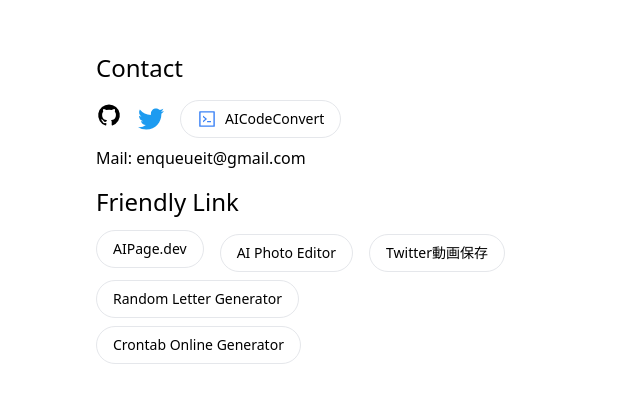
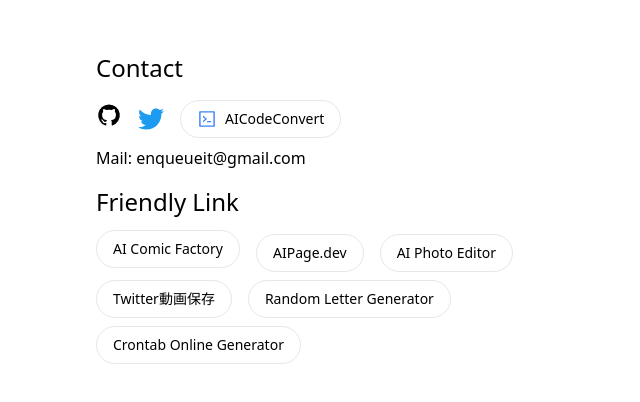
Before and after one commit to rossman22590/AI-Landing-Page-Generator, a Next.js app: page / in a window 1280 px wide. Shown: the part 918-1320 px from the top of the page, without its empty margins (0-640 px from the left). Built offline with nearby package versions, Linux system fonts and the light colour scheme; no server answers.

Commit message:
add AI Comic Factory

```diff
--- a/app/page.tsx
+++ b/app/page.tsx
@@ -373,6 +373,12 @@ export default function Chat() {
 	  		<div id="friendlyLink" className="mt-4">
 	  			<div className="text-2xl">Friendly Link</div>
 	  			<div className="flex justify-start items-center mb-2 space-y-2 mt-2 flex-wrap">
+					<a href="https://aicomicfactory.com/" className="text-black cursor-pointer rounded-full mr-4">
+						<div
+							className="items-center flex text-sm font-medium justify-center py-2 px-4 border rounded-full">
+							<p className="">AI Comic Factory</p>
+						</div>
+					</a>
 					<a href="https://www.aipage.dev" className="text-black cursor-pointer rounded-full mr-4">
 						<div
 							className="items-center flex text-sm font-medium justify-center py-2 px-4 border rounded-full">
```
